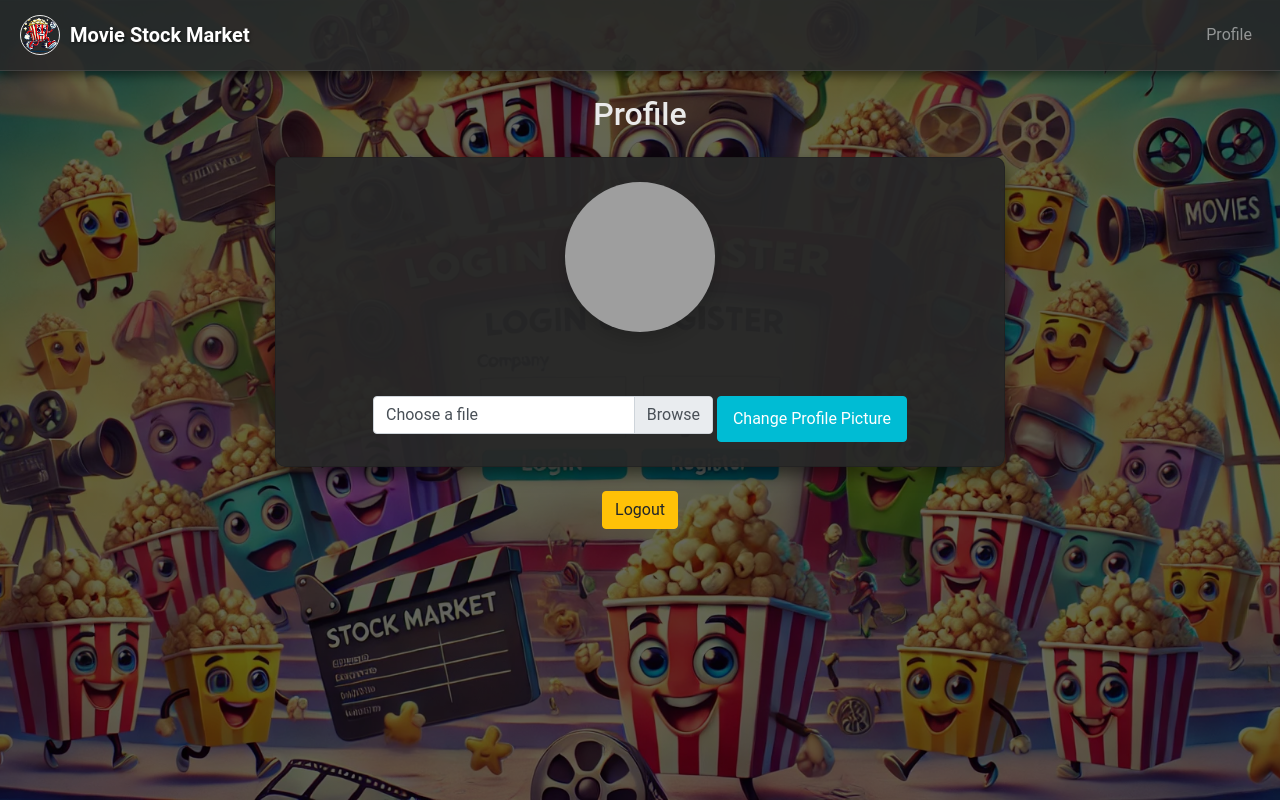
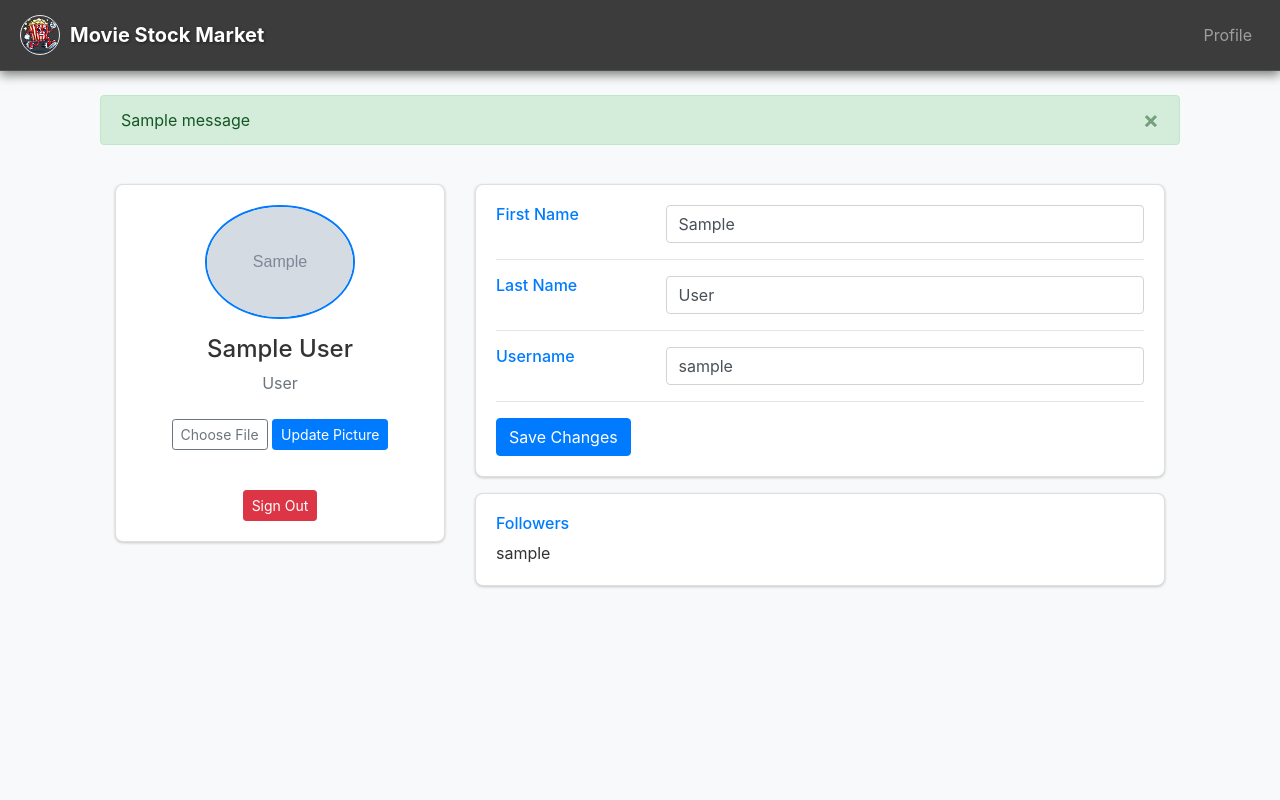
Before and after one commit to sudo-amancodes/movies-stock-market, a Flask app: page /profile in a window 1280 px wide. Run offline with Flask 3, Linux system fonts and the light colour scheme; a user stored in the database is signed in; tables that the repository leaves empty hold one stand-in row (values such as "Sample post"); grey boxes marked "Sample" are stand-in pictures; one stand-in notice (Sample message) is shown; some libraries are stand-ins or nearby versions; grey boxes are pictures that could not be loaded.

Commit message:
finished login logic and profile logic

```diff
--- a/app.py
+++ b/app.py
@@ -7,7 +7,7 @@
 from flask_login import LoginManager, login_user, login_required, logout_user, current_user
 from werkzeug.utils import secure_filename
 
-from src.models import Role, User, db
+from src.models import User, db, Role
 from dotenv import load_dotenv
 
 # Comment this if you are using environment variables in your code instead of in a .env file (not recommended)
@@ -54,7 +54,7 @@
 login_manager = flask_login.LoginManager()
 login_manager.init_app(app)
 login_manager.login_view = 'login'
-
+login_manager.login_message = ''
 
 # User loader for Flask-Login
 @login_manager.user_loader
@@ -90,37 +90,57 @@
 
 @app.post('/register')
 def register():
-    first_name = request.form.get('first_name')
-    last_name = request.form.get('last_name')
-    username = request.form.get('username')
+    role = request.form.get('role')
     password = request.form.get('password')
-    role = request.form.get('role')  # New field for role selection
-
-    existing_user = User.query.filter_by(username=username).first()
-    if existing_user:
-        flash('Username already exists.', 'danger')
-        return redirect(url_for('login_page'))
-
     hashed_password = generate_password_hash(password, method='pbkdf2:sha256:600000')
 
-    # Create the new user
-    new_user = User(first_name=first_name, last_name=last_name, username=username, password=hashed_password)
-    db.session.add(new_user)
-    db.session.commit()
+    if role == 'User':
+        # Collect user-specific fields
+        first_name = request.form.get('first_name')
+        last_name = request.form.get('last_name')
+        username = request.form.get('username')
 
-    # Assign role
+        # Ensure the username is unique
+        if User.query.filter_by(username=username).first():
+            flash('Username already exists.', 'danger')
+            return redirect(url_for('login_page'))
+
+
+        # Create a new user
+        new_user = User(first_name=first_name, last_name=last_name, username=username, password=hashed_password)
+
+    elif role == 'Movie Studio':
+        # Collect studio-specific fields
+        studio_name = request.form.get('studio_name')
+
+        # Ensure the studio name is unique
+        if User.query.filter_by(studio_name=studio_name).first():
+            flash('Studio name already exists.', 'danger')
+            return redirect(url_for('login_page'))
+
+
+        # Create a new studio
+        new_user = User(studio_name=studio_name, password=hashed_password)
+
+    else:
+        flash('Invalid role selected.', 'danger')
+        return redirect(url_for('register_page'))
+
+
+    # Assign role to the new user
     selected_role = Role.query.filter_by(name=role).first()
     if not selected_role:
-        # If the role doesn't exist, create it
         selected_role = Role(name=role)
         db.session.add(selected_role)
         db.session.commit()
 
     new_user.roles.append(selected_role)
+    db.session.add(new_user)
     db.session.commit()
 
     flash(f'Registration successful as a {role}. Please log in.', 'success')
     return redirect(url_for('login'))
+
 
 
 @app.get('/login')
@@ -129,19 +149,28 @@
 
 @app.post('/login')
 def login():
+    role = request.form.get('role')  # Get the selected role
     username = request.form.get('username')
     password = request.form.get('password')
 
-    user = User.query.filter_by(username=username).first()
+    # Determine whether to authenticate as a user or a studio
+    if role == 'User':
+        user = User.query.filter_by(username=username).first()  # Normal user
+    elif role == 'Movie Studio':
+        user = User.query.filter_by(studio_name=username).first()  # Movie studio
+    else:
+        flash('Invalid role selected.', 'danger')
+        return redirect(url_for('login_page'))
 
+    # Check password and log in the user
     if user and check_password_hash(user.password, password):
         login_user(user)
         flash('Login successful!', 'success')
         return redirect(url_for('index'))
     else:
-        flash('Invalid username or password.', 'danger')
+        flash('Invalid username/studio name or password.', 'danger')
+        return redirect(url_for('login_page'))
 
-    return render_template('login.html')
 
 @app.get('/logout')
 @login_required
@@ -182,6 +211,29 @@
         flash('Invalid file type', 'danger')
         return redirect(url_for('profile'))
 
+@app.post('/update_profile')
+@login_required
+def update_profile():
+    first_name = request.form.get('first_name')
+    last_name = request.form.get('last_name')
+    username = request.form.get('username')
+
+    # Ensure username is unique
+    existing_user = User.query.filter_by(username=username).first()
+    if existing_user and existing_user.id != current_user.id:
+        flash('Username already exists. Please choose another.', 'danger')
+        return redirect(url_for('profile'))
+
+    # Update user details
+    current_user.first_name = first_name
+    current_user.last_name = last_name
+    current_user.username = username
+    db.session.commit()
+
+    flash('Profile updated successfully.', 'success')
+    return redirect(url_for('profile'))
+
+
 app.config['TEMPLATES_AUTO_RELOAD'] = True
 
 if __name__ == '__main__':
--- a/static/css/login-register.css
+++ b/static/css/login-register.css
@@ -1,6 +1,6 @@
 /* Universal styles */
 body {
-  background: linear-gradient(rgba(0, 0, 0, 0.2), rgba(0, 0, 0, 0.2)),
+  background: linear-gradient(rgba(0, 0, 0, 0.4), rgba(0, 0, 0, 0.4)),
     url("../login-bg2.webp"); /* Use provided URL */
   background-size: cover; /* Cover the entire viewport */
   background-repeat: no-repeat; /* Prevent repeating */
@@ -12,16 +12,6 @@
 }
 
 /* Overlay for adjustable opacity */
-body::before {
-  content: "";
-  position: absolute;
-  top: 0;
-  left: 0;
-  width: 100%;
-  height: 100%;
-  background-color: rgba(0, 0, 0, 0.5); /* Adjustable opacity */
-  z-index: -1; /* Keep the overlay in the background */
-}
 
 /* Center the card on the page */
 .row {
--- /dev/null
+++ b/static/css/profile.css
@@ -0,0 +1,50 @@
+body {
+  background-color: #f8f9fa;
+  color: #333;
+}
+
+.main-body {
+  padding: 15px;
+}
+
+.card {
+  box-shadow: 0 1px 3px rgba(0, 0, 0, 0.2);
+  border-radius: 8px;
+}
+
+.card-body {
+  padding: 20px;
+}
+
+img.rounded-circle {
+  border: 2px solid #007bff;
+}
+
+h6 {
+  color: #007bff;
+}
+
+.btn-info {
+  background-color: #007bff;
+  border-color: #007bff;
+}
+
+.btn-danger {
+  background-color: #dc3545;
+  border-color: #dc3545;
+}
+
+.btn-outline-secondary {
+  color: #6c757d;
+  border-color: #6c757d;
+}
+
+.btn-outline-secondary:hover {
+  background-color: #6c757d;
+  color: white;
+}
+
+/* Hide the default file input */
+input[type="file"] {
+  display: none;
+}
--- a/templates/_layout.html
+++ b/templates/_layout.html
@@ -58,6 +58,29 @@
         </ul>
       </div>
     </nav>
+    <div class="container mt-4">
+      {% with messages = get_flashed_messages(with_categories=true) %} {% if
+      messages %}
+      <div class="container">
+        {% for category, message in messages %}
+        <div
+          class="alert alert-{{ category }} alert-dismissible fade show"
+          role="alert"
+        >
+          {{ message }}
+          <button
+            type="button"
+            class="close"
+            data-dismiss="alert"
+            aria-label="Close"
+          >
+            <span aria-hidden="true">&times;</span>
+          </button>
+        </div>
+        {% endfor %}
+      </div>
+      {% endif %} {% endwith %}
+    </div>
 
     <div class="container mt-4">{% block content %}{% endblock %}</div>
 
--- a/templates/profile.html
+++ b/templates/profile.html
@@ -2,54 +2,140 @@
 content %}
 <link
   rel="stylesheet"
-  href="{{ url_for('static', filename='css/login-register.css') }}"
+  href="{{ url_for('static', filename='css/profile.css') }}"
 />
-<div class="body">
-  <div class="row justify-content-center">
-    <div class="col-md-8">
-      <h2 class="text-center mb-4">Profile</h2>
 
-      <div class="card text-center p-4 mb-4">
-        <div
-          class="profile-picture-container d-flex justify-content-center align-items-center mb-4"
-        >
+<div class="container">
+  <div class="main-body">
+    <!-- Profile Details -->
+    <div class="row gutters-sm">
+      <div class="col-md-4 mb-3">
+        <div class="card">
+          <div class="card-body text-center">
             <img
               src="{{ url_for('static', filename='profile_pics/' ~ current_user.profile_picture) }}"
               alt="Profile Picture"
-            class="rounded-circle shadow"
-            style="width: 150px; height: 150px; object-fit: cover"
+              class="rounded-circle"
+              width="150"
             />
-        </div>
+            {% if current_user.get_roles() == 'User' %}
+            <h4 class="mt-3">
+              {{ current_user.first_name }} {{ current_user.last_name }}
+            </h4>
+            {% else %}
+            <h4 class="mt-3">{{ current_user.studio_name }}</h4>
+            {% endif %}
+            <p class="text-secondary">{{ current_user.get_roles() }}</p>
 
             <form
               action="{{ url_for('update_profile_pic') }}"
               method="POST"
               enctype="multipart/form-data"
-          class="mt-4"
             >
-          <div class="custom-file w-50 mx-auto">
+              <div class="form-group">
+                <label
+                  for="profilePic"
+                  class="btn btn-outline-secondary btn-sm mt-2"
+                  >Choose File</label
+                >
                 <input
                   type="file"
-              class="custom-file-input"
+                  name="profile_pic"
                   id="profilePic"
-              name="profile_pic"
-              required
+                  class="form-control-file d-none"
                 />
-            <label class="custom-file-label text-left" for="profilePic"
-              >Choose a file</label
+                <button type="submit" class="btn btn-primary btn-sm">
+                  Update Picture
+                </button>
+              </div>
+            </form>
+            <a href="{{ url_for('logout') }}" class="btn btn-danger btn-sm mt-3"
+              >Sign Out</a
             >
-          </div>
-          <button type="submit" class="btn btn-primary mt-3">
-            Change Profile Picture
-          </button>
-        </form>
-      </div>
-
-      <div class="text-center mt-4">
-        <a href="{{ url_for('logout') }}" class="btn btn-warning">Logout</a>
           </div>
         </div>
       </div>
-</body>
+
+      <!-- User-Specific Details -->
+      {% if current_user.get_roles() == 'User' %}
+      <div class="col-md-8">
+        <div class="card mb-3">
+          <div class="card-body">
+            <form action="{{ url_for('update_profile') }}" method="POST">
+              <div class="row">
+                <div class="col-sm-3"><h6 class="mb-0">First Name</h6></div>
+                <div class="col-sm-9">
+                  <input
+                    type="text"
+                    name="first_name"
+                    value="{{ current_user.first_name }}"
+                    class="form-control"
+                    required
+                  />
+                </div>
+              </div>
+              <hr />
+              <div class="row">
+                <div class="col-sm-3"><h6 class="mb-0">Last Name</h6></div>
+                <div class="col-sm-9">
+                  <input
+                    type="text"
+                    name="last_name"
+                    value="{{ current_user.last_name }}"
+                    class="form-control"
+                    required
+                  />
+                </div>
+              </div>
+              <hr />
+              <div class="row">
+                <div class="col-sm-3"><h6 class="mb-0">Username</h6></div>
+                <div class="col-sm-9">
+                  <input
+                    type="text"
+                    name="username"
+                    value="{{ current_user.username }}"
+                    class="form-control"
+                    required
+                  />
+                </div>
+              </div>
+              <hr />
+              <div class="row">
+                <div class="col-sm-12">
+                  <button type="submit" class="btn btn-info">
+                    Save Changes
+                  </button>
+                </div>
+              </div>
+            </form>
+          </div>
+        </div>
+        <div class="card">
+          <div class="card-body">
+            <h6>Followers</h6>
+            {% for follower in current_user.followers %}
+            <div>{{ follower.username }}</div>
+            {% endfor %}
+          </div>
+        </div>
+      </div>
+      {% else %}
+      <div class="col-md-8">
+        <div class="card mb-3">
+          <div class="card-body">
+            <h6 class="d-flex align-items-center mb-3">
+              Movie Studio Information
+            </h6>
+            <p>
+              <strong>Number of Followers:</strong> {{
+              current_user.followers|length }}
+            </p>
+          </div>
+        </div>
+      </div>
+      {% endif %}
+    </div>
+  </div>
+</div>
 {% endblock %}
-</div>
```
Also changed, not shown: src/models.py (+50 -17 lines), static/css/productionhouse.css (added, +73 -0 lines), static/javascript/script.js (added, +42 -0 lines), templates/index.html (+28 -2 lines), templates/login.html (+27 -5 lines), templates/productionhouse.html (added, +26 -0 lines), templates/register.html (+44 -31 lines), static/login-bg1.webp, static/login-bg3.webp (added), static/profile_pics/logo.png (added), 1 other file. Lines whose indentation alone changed are shown as unchanged.
